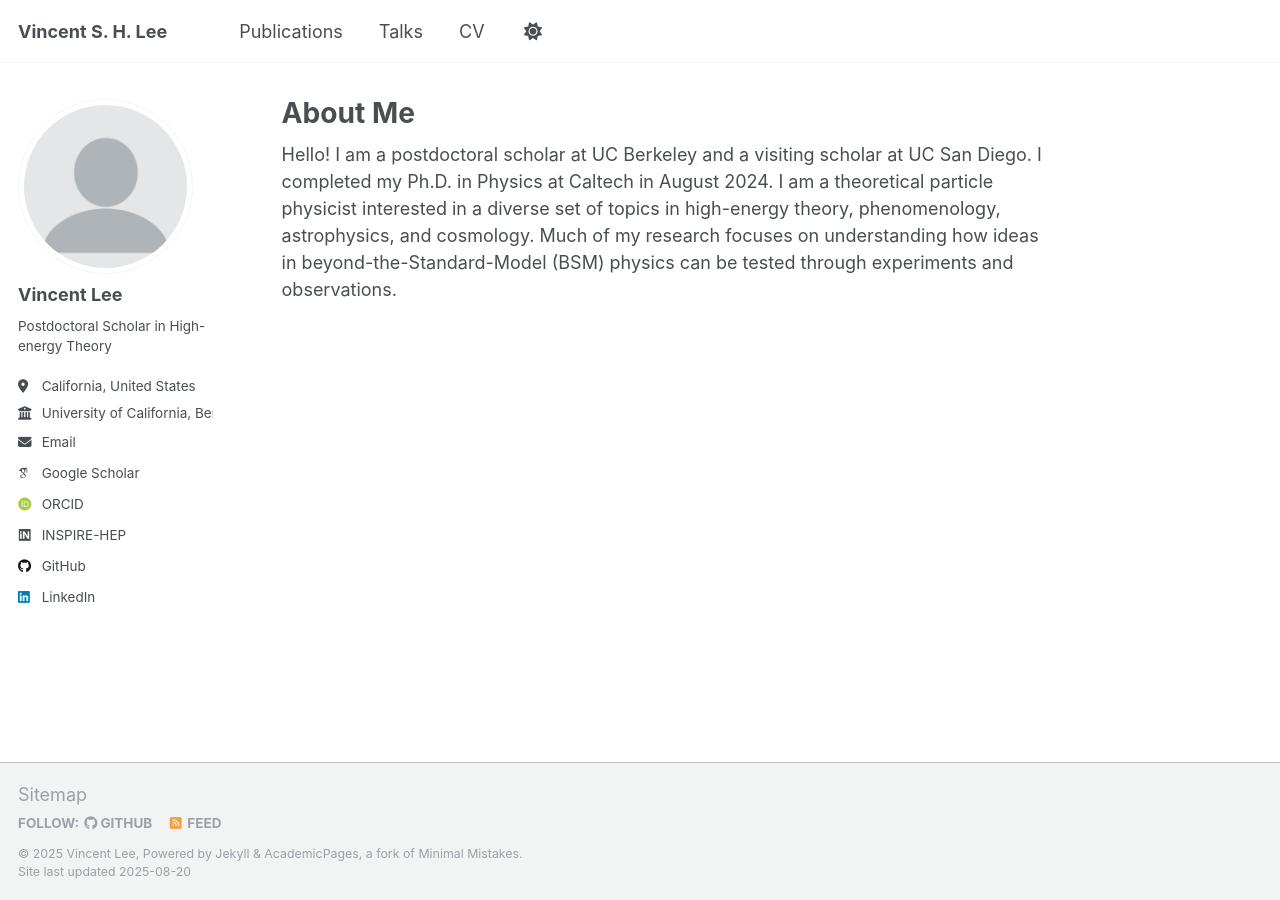
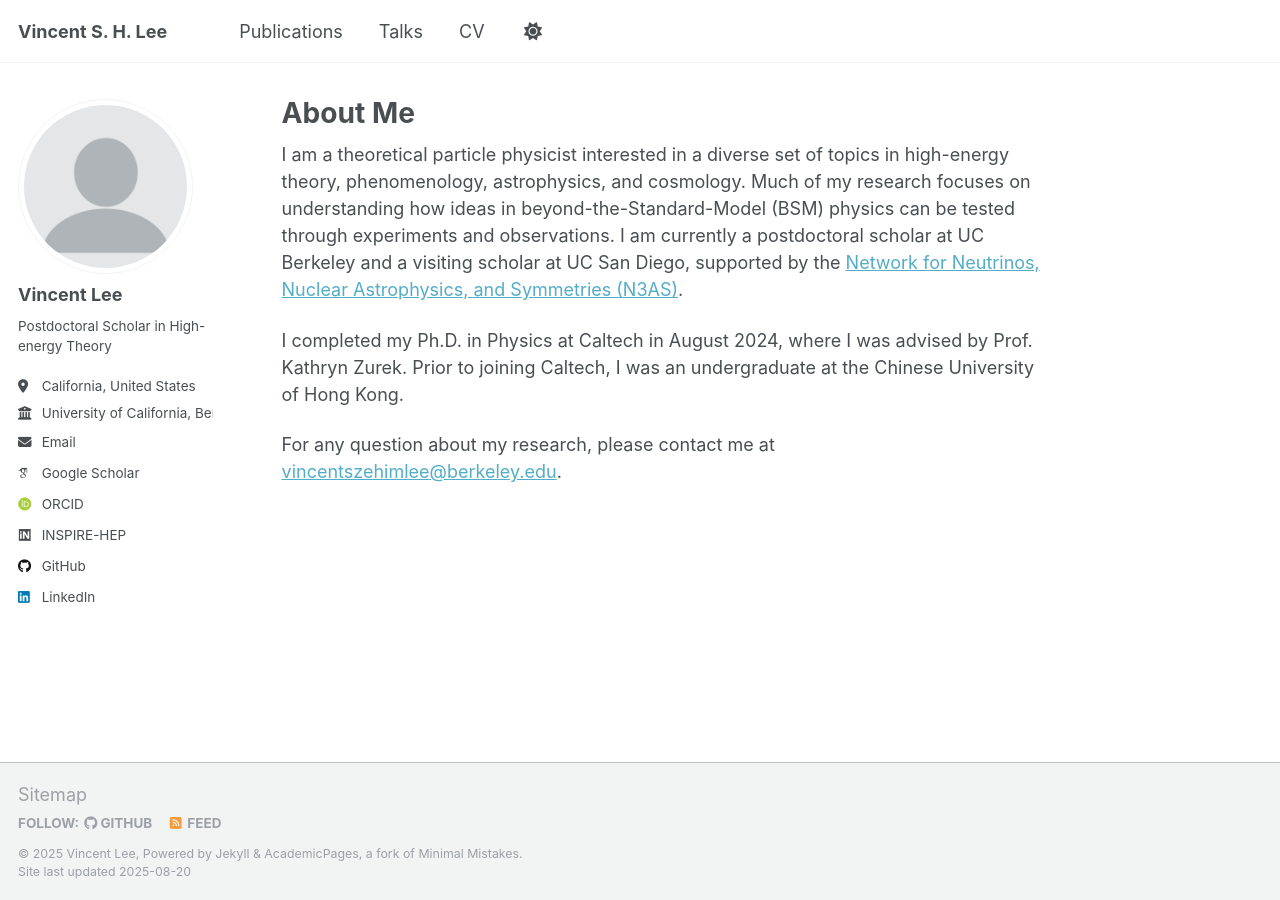
Before and after one commit to szehiml/szehiml.github.io, a Jekyll site: the page built from _pages/about.md, in a window 1280 px wide. Built offline with Jekyll 4.4.1, drawn with Linux system fonts in a browser that asks for light colours; some web fonts are replaced; a script that is not in the unit is left out.

Commit message:
Update about.md

```diff
--- a/_pages/about.md
+++ b/_pages/about.md
@@ -7,4 +7,8 @@ redirect_from:
   - /about.html
 ---
 
-Hello! I am a postdoctoral scholar at UC Berkeley and a visiting scholar at UC San Diego. I completed my Ph.D. in Physics at Caltech in August 2024. I am a theoretical particle physicist interested in a diverse set of topics in high-energy theory, phenomenology, astrophysics, and cosmology. Much of my research focuses on understanding how ideas in beyond-the-Standard-Model (BSM) physics can be tested through experiments and observations.
+I am a theoretical particle physicist interested in a diverse set of topics in high-energy theory, phenomenology, astrophysics, and cosmology. Much of my research focuses on understanding how ideas in beyond-the-Standard-Model (BSM) physics can be tested through experiments and observations. I am currently a postdoctoral scholar at UC Berkeley and a visiting scholar at UC San Diego, supported by the [Network for Neutrinos, Nuclear Astrophysics, and Symmetries (N3AS)](https://n3as.berkeley.edu/).
+
+I completed my Ph.D. in Physics at Caltech in August 2024, where I was advised by Prof. Kathryn Zurek. Prior to joining Caltech, I was an undergraduate at the Chinese University of Hong Kong.
+
+For any question about my research, please contact me at [vincentszehimlee@berkeley.edu](mailto:vincentszehimlee@berkeley.edu).
```
